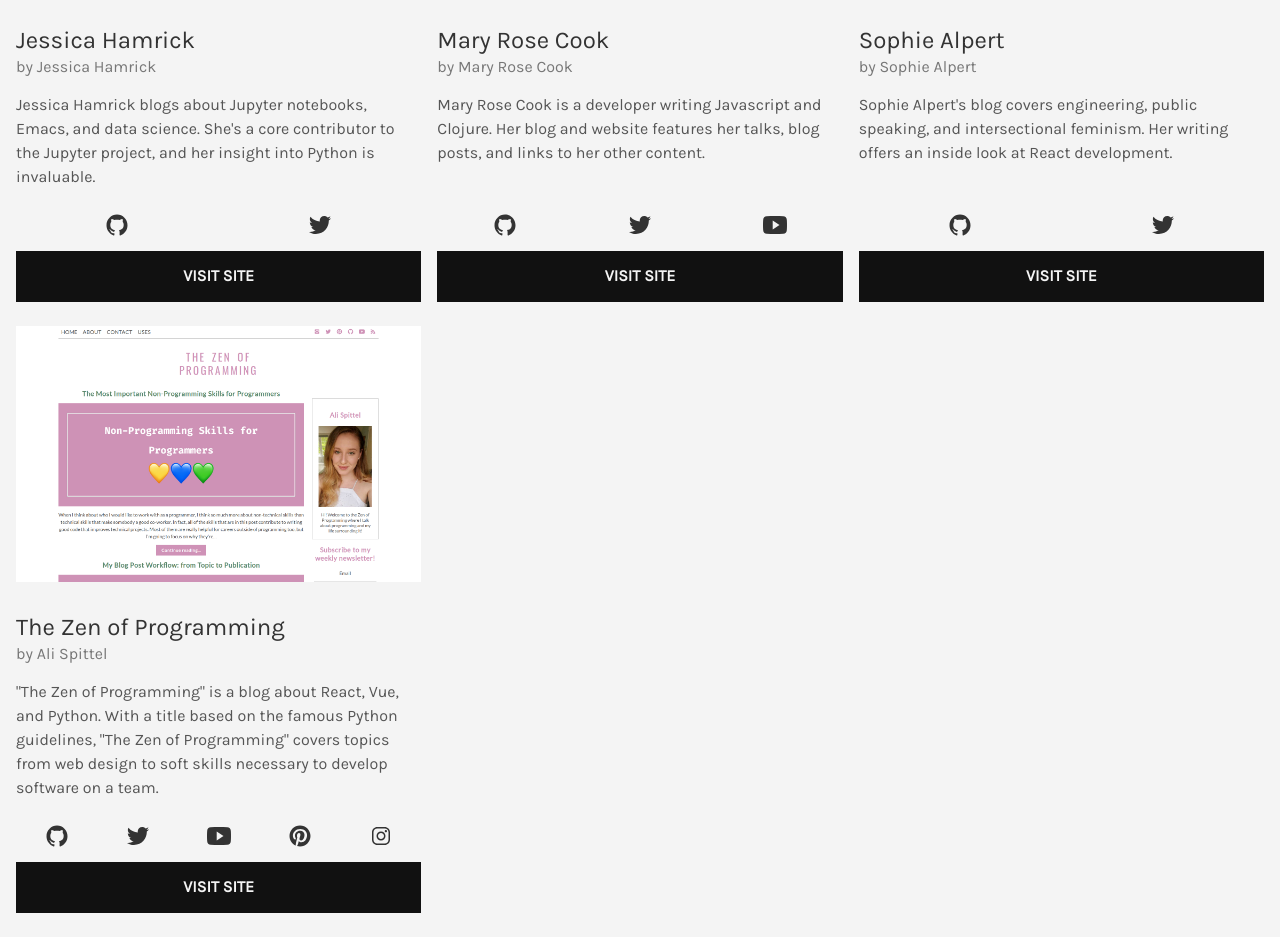
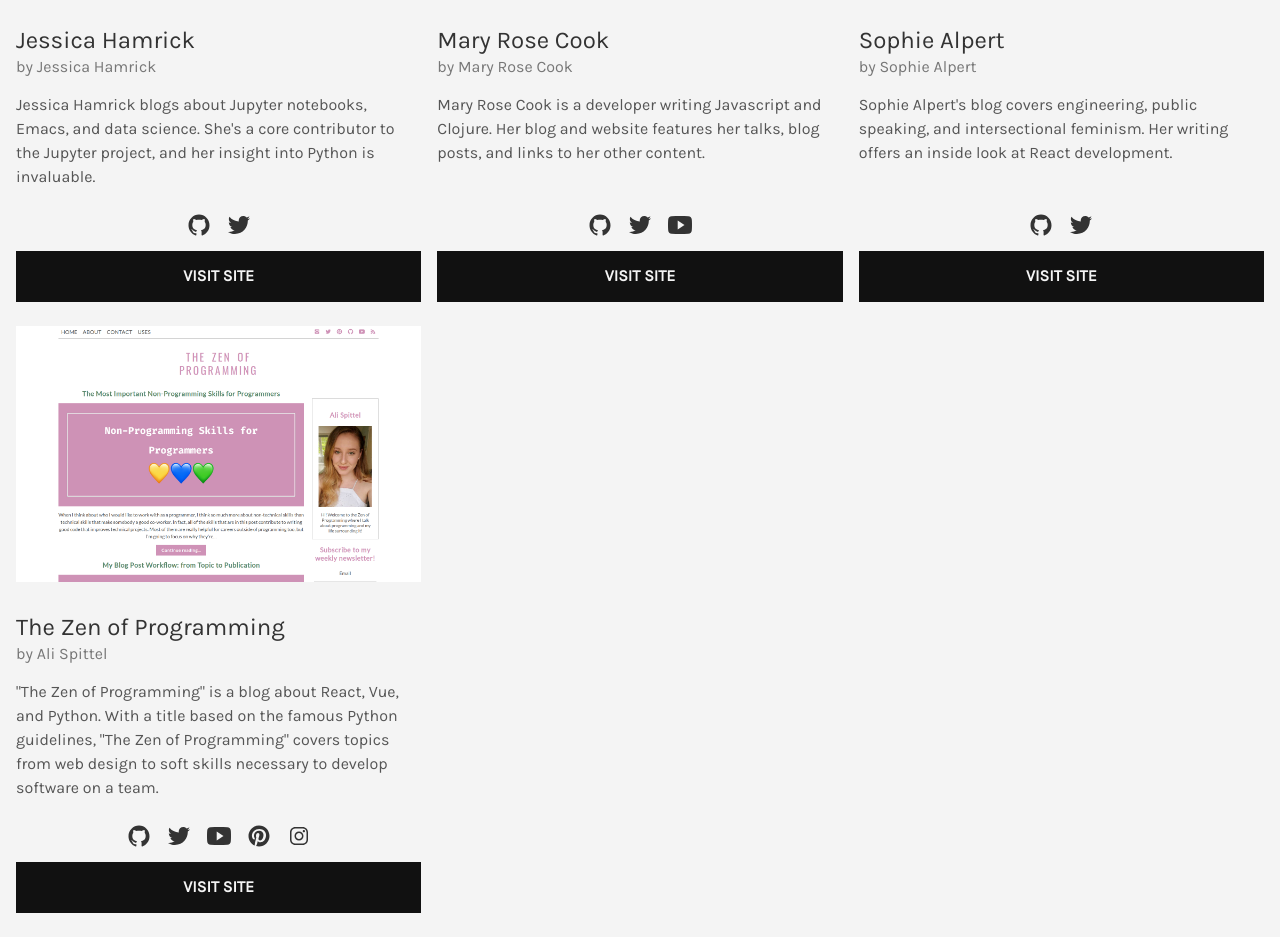
Before and after one commit to madelyneriksen/codebywomen, a Gatsby site: page / in a window 1280 px wide. Shown: the part 479-1416 px from the top of the page. Built offline with nearby package versions, Linux system fonts and the light colour scheme; Gatsby itself is replaced by a stand-in of ours.

Commit message:
Updated icon list styling.

```diff
--- a/src/common/components/icon-list.js
+++ b/src/common/components/icon-list.js
@@ -11,21 +11,21 @@
 
 
 export default props => (
-    <div className="flex justify-around items-center f3 pv2">
+    <div className="flex justify-center items-center f3">
       {props.links.github &&
-        <a href={props.links.github} className="dark-gray"><IoLogoGithub /></a>
+        <a href={props.links.github} className="dark-gray ma2"><IoLogoGithub /></a>
       }
       {props.links.twitter &&
-        <a href={props.links.twitter} className="dark-gray"><IoLogoTwitter /></a>
+        <a href={props.links.twitter} className="dark-gray ma2"><IoLogoTwitter /></a>
       }
       {props.links.youtube &&
-        <a href={props.links.youtube} className="dark-gray"><IoLogoYoutube /></a>
+        <a href={props.links.youtube} className="dark-gray ma2"><IoLogoYoutube /></a>
       }
       {props.links.pinterest &&
-        <a href={props.links.pinterest} className="dark-gray"><IoLogoPinterest /></a>
+        <a href={props.links.pinterest} className="dark-gray ma2"><IoLogoPinterest /></a>
       }
       {props.links.instagram &&
-        <a href={props.links.instagram} className="dark-gray"><IoLogoInstagram /></a>
+        <a href={props.links.instagram} className="dark-gray ma2"><IoLogoInstagram /></a>
       }
     </div>
 )
```
Also changed, not shown: 2 other files.
